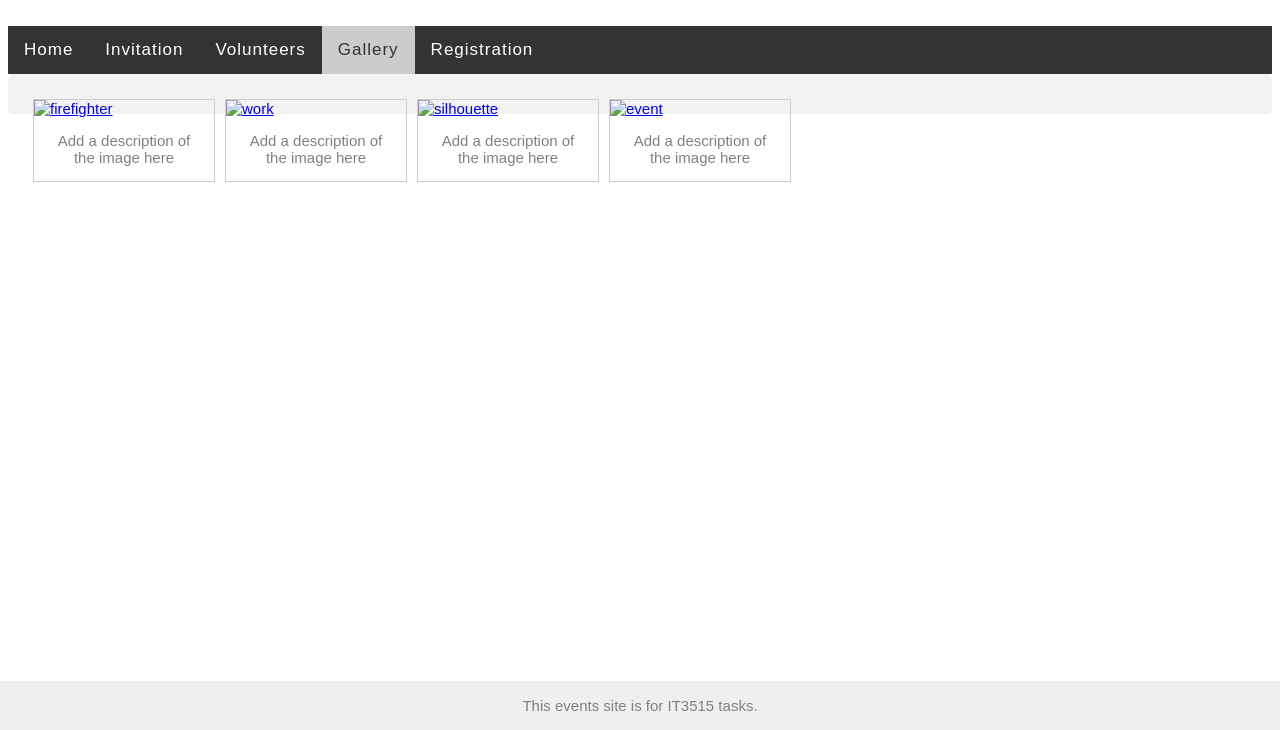
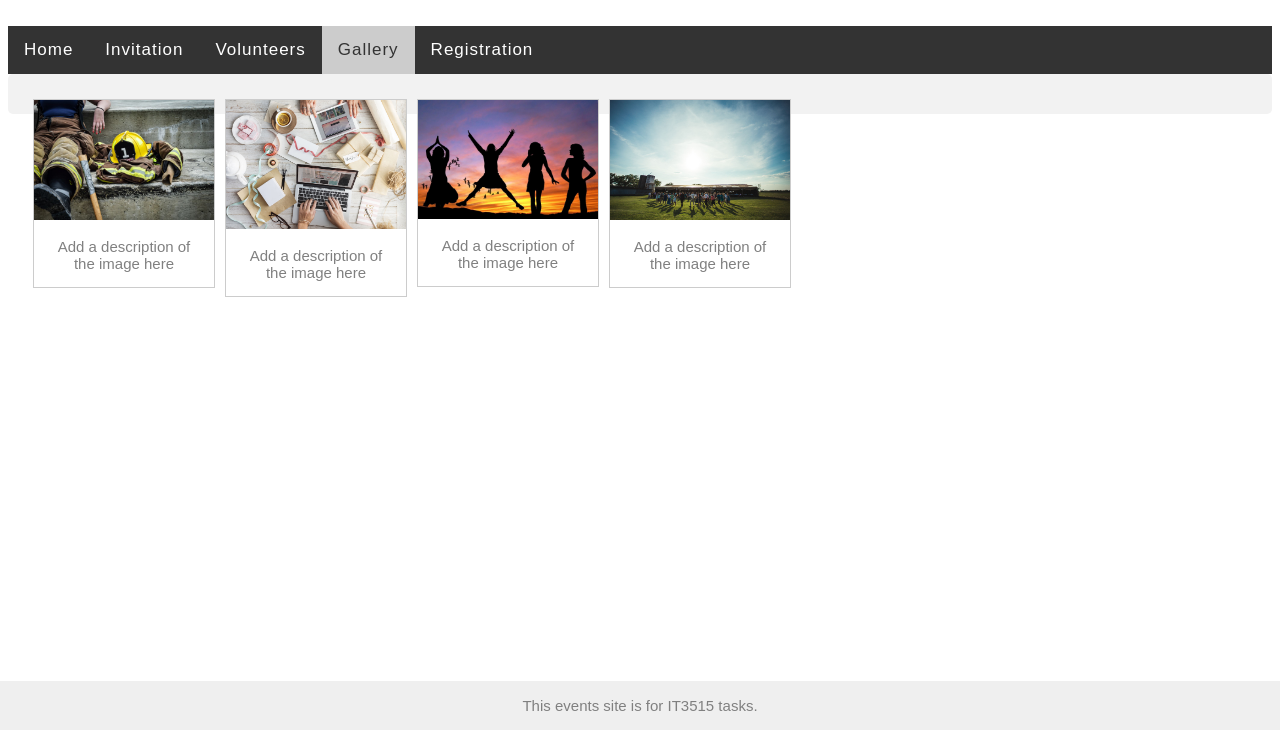
Before and after one commit to KHunt99/Asses-8-3240, a plain HTML site: page gallery.html in a window 1280 px wide. Shown: the part 70-800 px from the top of the page. Drawn offline with Linux system fonts and the light colour scheme.

Commit message:
path corrections for gallery images

```diff
--- a/gallery.html
+++ b/gallery.html
@@ -31,29 +31,29 @@
     <section id="gallery">
 
 <div class="gallery">
-  <a target="_blank" href="images/firefighter.jpg">
-    <img src="images/firefighter.jpg" alt="firefighter" width="300" height="200">
+  <a target="_blank" href="firefighter.jpg">
+    <img src="firefighter.jpg" alt="firefighter" width="300" height="200">
   </a>
   <div class="desc">Add a description of the image here</div>
 </div>
 
 <div class="gallery">
-  <a target="_blank" href="images/work.jpg">
-    <img src="images/work.jpg" alt="work" width="300" height="200">
+  <a target="_blank" href="work.jpg">
+    <img src="work.jpg" alt="work" width="300" height="200">
   </a>
   <div class="desc">Add a description of the image here</div>
 </div>
 
 <div class="gallery">
-  <a target="_blank" href="images/silhouette.jpg">
-    <img src="images/silhouette.jpg" alt="silhouette" width="300" height="200">
+  <a target="_blank" href="silhouette.jpg">
+    <img src="silhouette.jpg" alt="silhouette" width="300" height="200">
   </a>
   <div class="desc">Add a description of the image here</div>
 </div>
 
 <div class="gallery">
-  <a target="_blank" href="images/event.jpg">
-    <img src="images/event.jpg" alt="event" width="300" height="200">
+  <a target="_blank" href="event.jpg">
+    <img src="event.jpg" alt="event" width="300" height="200">
   </a>
   <div class="desc">Add a description of the image here</div>
 </div>
```
